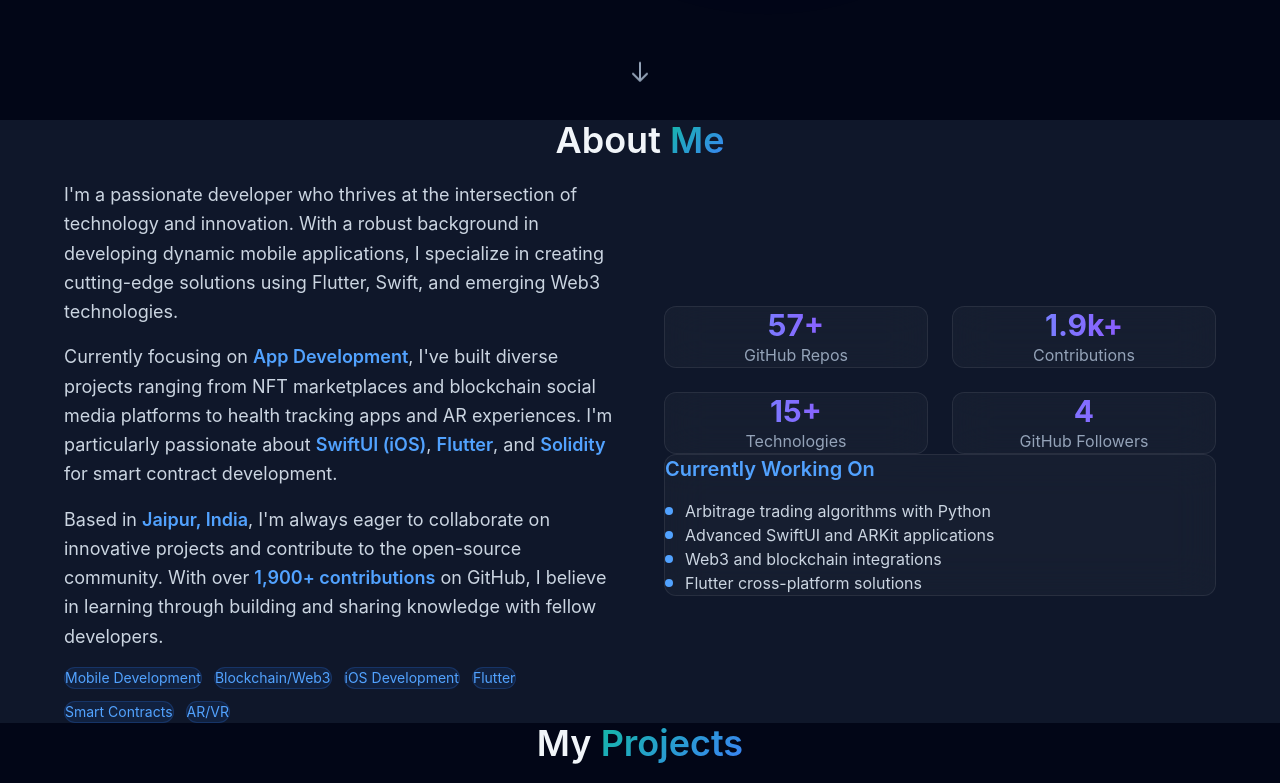
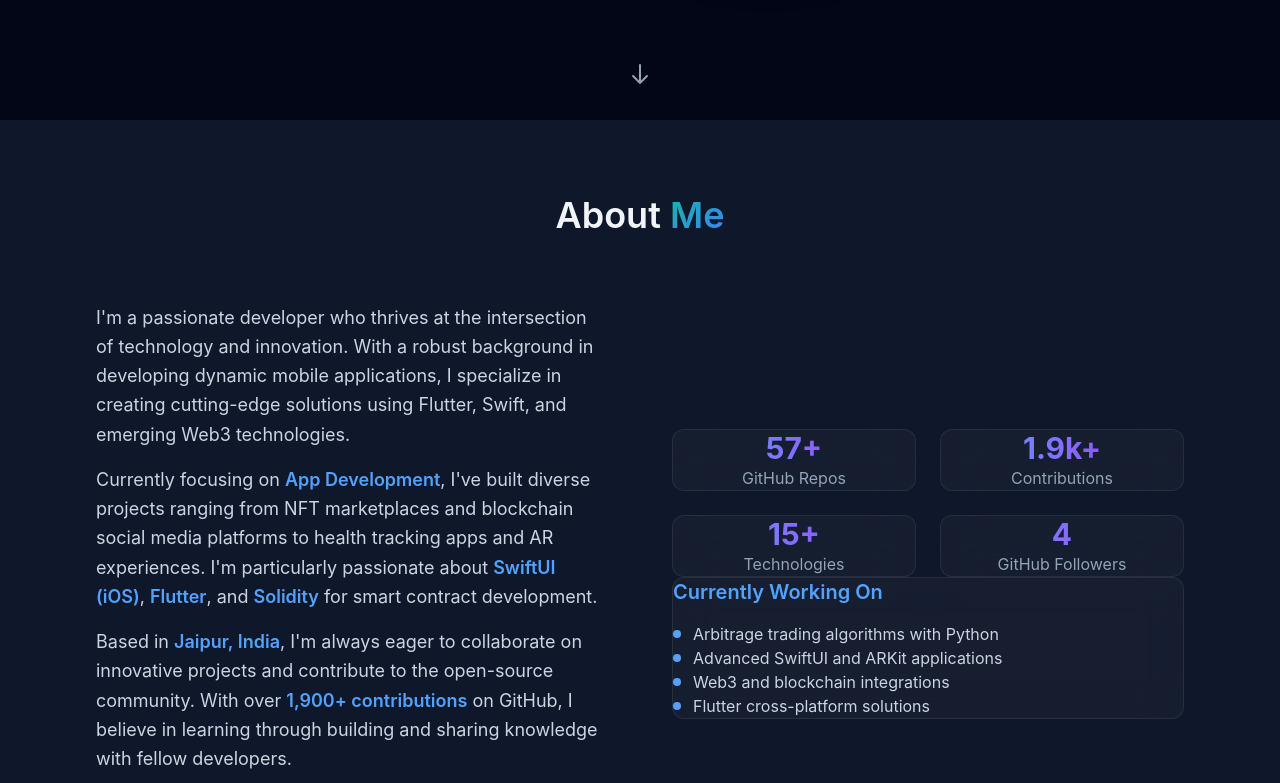
Before and after one commit to Saransh1650/portfolio, a Next.js app: page / in a window 1280 px wide. Shown: the part 680-1463 px from the top of the page. Built offline with nearby package versions, Linux system fonts and the light colour scheme.

Commit message:
fix: about me page spacing

```diff
--- a/src/components/About.tsx
+++ b/src/components/About.tsx
@@ -1,24 +1,28 @@
 const About = () => {
   return (
-    <div className="max-w-6xl mx-auto">
+    <section
+      id="about"
+      className="h-screen flex items-center justify-center relative overflow-hidden scroll-mt-16 md:scroll-mt-20 py-0"
+    >
+      <div className="max-w-6xl w-full mx-auto px-4 sm:px-6 lg:px-8">
         {/* Section Header */}
-      <div className="text-center mb-16">
+        <div className="text-center mb-12 sm:mb-16">
           <h2 className="text-3xl sm:text-4xl font-bold mb-4">
             About <span className="gradient-text">Me</span>
           </h2>
           <div className="w-24 h-1 bg-gradient-to-r from-primary-500 to-accent-500 mx-auto"></div>
         </div>
 
-  <div className="grid lg:grid-cols-2 gap-10 sm:gap-12 items-center">
+        <div className="grid lg:grid-cols-2 gap-10 sm:gap-16 items-center">
           {/* Text Content */}
           <div className="space-y-6">
-          <p className="text-lg text-gray-300 leading-relaxed">
+            <p className="text-lg text-gray-300 leading-relaxed text-center lg:text-left">
               I&apos;m a passionate developer who thrives at the intersection of technology and innovation.
               With a robust background in developing dynamic mobile applications, I specialize in creating
               cutting-edge solutions using Flutter, Swift, and emerging Web3 technologies.
             </p>
 
-          <p className="text-lg text-gray-300 leading-relaxed">
+            <p className="text-lg text-gray-300 leading-relaxed text-center lg:text-left">
               Currently focusing on <span className="text-blue-400 font-semibold">App Development</span>,
               I&apos;ve built diverse projects ranging from NFT marketplaces and blockchain social media platforms
               to health tracking apps and AR experiences. I&apos;m particularly passionate about{' '}
@@ -27,14 +31,14 @@ const About = () => {
               <span className="text-blue-400 font-semibold">Solidity</span> for smart contract development.
             </p>
 
-          <p className="text-lg text-gray-300 leading-relaxed">
+            <p className="text-lg text-gray-300 leading-relaxed text-center lg:text-left">
               Based in <span className="text-blue-400 font-semibold">Jaipur, India</span>, I&apos;m always eager to
               collaborate on innovative projects and contribute to the open-source community. With over{' '}
               <span className="text-blue-400 font-semibold">1,900+ contributions</span> on GitHub, I believe in
               learning through building and sharing knowledge with fellow developers.
             </p>
 
-          <div className="flex flex-wrap gap-3 pt-4">
+            <div className="flex flex-wrap gap-3 pt-2 justify-center lg:justify-start">
               {['Mobile Development', 'Blockchain/Web3', 'iOS Development', 'Flutter', 'Smart Contracts', 'AR/VR'].map((tag) => (
                 <span
                   key={tag}
@@ -46,7 +50,6 @@ const About = () => {
             </div>
           </div>
 
-            {/* Stats/Highlights */}
           {/* Stats and Current Work */}
           <div className="space-y-8">
             <div className="grid grid-cols-2 gap-4 sm:gap-6">
@@ -70,7 +73,7 @@ const About = () => {
 
             {/* Current Focus */}
             <div className="p-4 sm:p-6 card hover-glow">
-            <h3 className="text-lg sm:text-xl font-semibold mb-4 text-blue-400">Currently Working On</h3>
+              <h3 className="text-lg sm:text-xl font-semibold mb-4 text-blue-400 text-center lg:text-left">Currently Working On</h3>
               <ul className="space-y-3 text-gray-300">
                 <li className="flex items-center gap-3">
                   <div className="w-2 h-2 bg-blue-400 rounded-full flex-shrink-0"></div>
@@ -93,6 +96,7 @@ const About = () => {
           </div>
         </div>
       </div>
+    </section>
   );
 };
 
```
Lines whose indentation alone changed are shown as unchanged.
